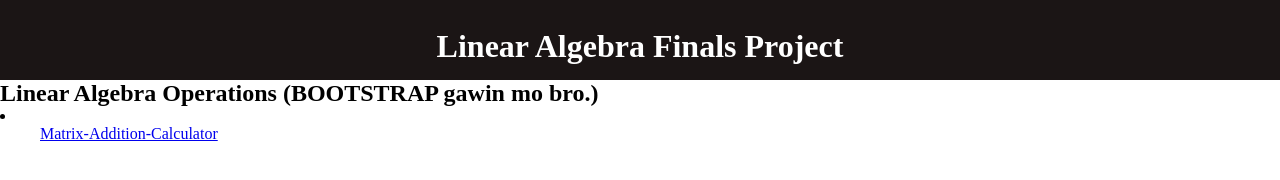
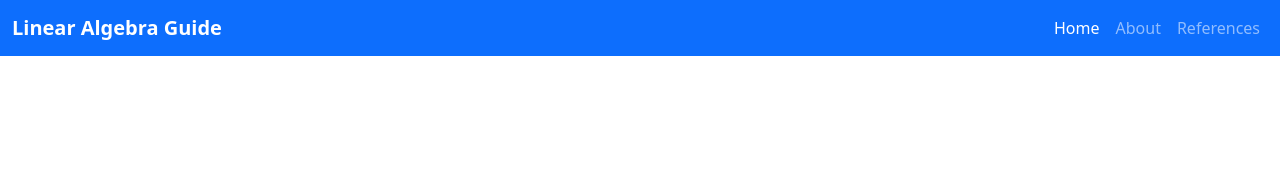
Before and after one commit to CowBreado/LinearAlgebra_Finals, a plain HTML site: page index.html in a window 1280 px wide. Drawn offline with nearby package versions, Linux system fonts and the light colour scheme.

Commit message:
Redesigned index.html with bootstrap

```diff
--- a/index.html
+++ b/index.html
@@ -2,32 +2,44 @@
     <html lang="en">
         <head>
             <title>Linear Algebra Finals Project</title>
-            <link rel="stylesheet" href="styles.css">
+            <link rel="stylesheet" href="../styles.css">
+             <!--Bootstrap CSS-->
+            <link href="https://cdn.jsdelivr.net/npm/bootstrap@5.3.3/dist/css/bootstrap.min.css" rel="stylesheet"/>
+            <!--Personal CSS-->
+            <link rel="stylesheet" href="styles.css" />
         </head>
 
+<div>
+  <!-- Header / Navbar -->
+  <nav class="navbar navbar-expand-lg navbar-dark bg-primary">
+    <div class="container-fluid">
+      <a class="navbar-brand fw-bold" href="./index.html">Linear Algebra Guide</a>
+      <button
+        class="navbar-toggler"
+        type="button"
+        data-bs-toggle="collapse"
+        data-bs-target="#navbarNav"
+        aria-controls="navbarNav"
+        aria-expanded="false"
+        aria-label="Toggle navigation"
+      >
+      <!-- Button Icon-->
+        <span class="navbar-toggler-icon"></span>
+      </button>
 
-        <body>
-
-            <div class="header">
-                <h1 class="title-text margin" style="padding-top:28px">Linear Algebra Finals Project</h1>
-            </div>
-
-
-            <div>
-                <h2 class="secondary-text">Linear Algebra Operations (BOOTSTRAP gawin mo bro.)</h2>
-            <li>
-                <ul class="list margin"><a href="./calculators/matrix-addition.html">Matrix-Addition-Calculator</a></ul>
-            </li>
-            </div>
+      <!-- Drop Down Buttons-->
+      <div class="collapse navbar-collapse justify-content-end" id="navbarNav">
+        <ul class="navbar-nav">
+          <li class="nav-item"><a class="nav-link active" aria-current="page" href="#">Home</a></li>
+          <li class="nav-item"><a class="nav-link" href="/index/about.html">About</a></li>
+          <li class="nav-item"><a class="nav-link" href="/index/reference.html">References</a></li>
+        </ul>
+      </div>
+    </div>
+  </nav>
+</div>
 
 
 
 
-
-
-
-
-
-
-        </body>
-    </html>
+</html>
```
Also changed, not shown: calculators/matrix-addition.html (+4 -1 lines).
